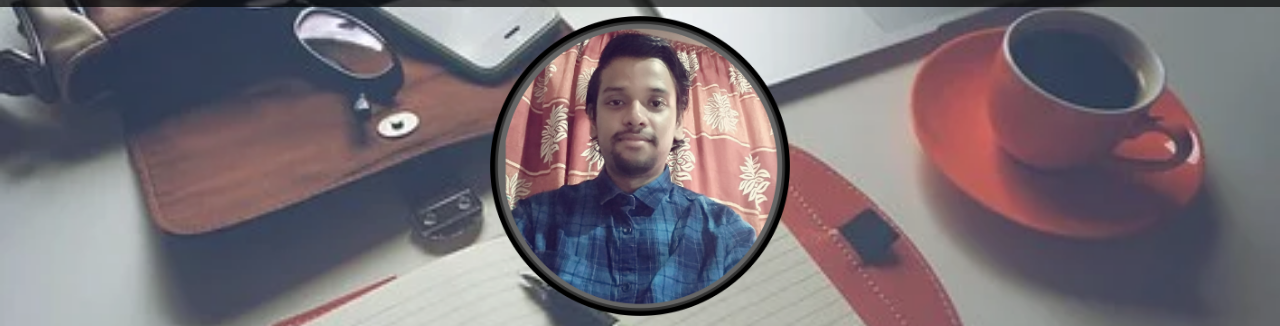
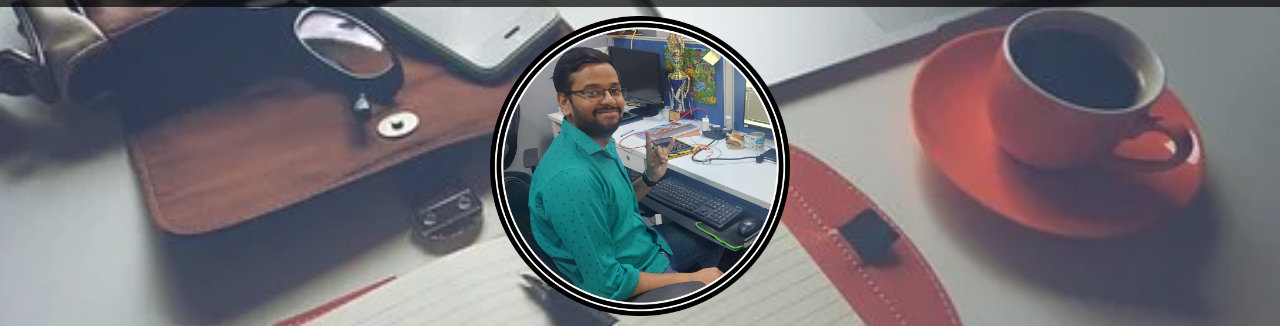
Before and after one commit to AkashDP28/AkashDP28.github.io, a plain HTML site: page index.html in a window 1280 px wide. Shown: the part 82-408 px from the top of the page. Drawn offline with Linux system fonts and the light colour scheme; a web font is replaced by a local one.

Commit message:
Update index.html
Updated IntroPic in code

```diff
--- a/index.html
+++ b/index.html
@@ -28,7 +28,7 @@
     </nav>
 
     <section id="home">
-        <img src="img/MyIntroPic.png" alt="AkashThePhenomenal">
+        <img src="img/MyNewIntroPic.png" alt="AkashThePhenomenal">
         <h1 class="h-primary">Hello, I am Akash</h1>
         <p>Creative and innovative game developer having 4 years of experience in Unity Game Development. Dedicated and hard working to complete the projects. Passionate about creating games that deliver an engaging and enjoyable experience to players</p>
     </section>
```
